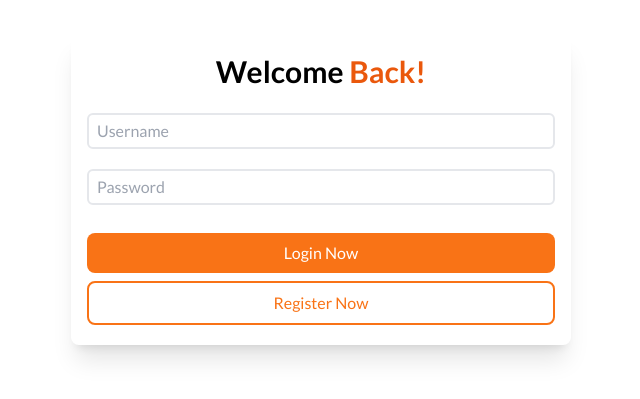
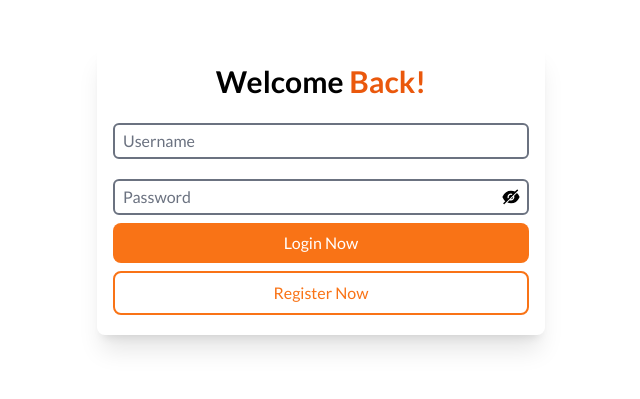
Before and after one commit to Ricobyter/Jagrati-2.0, a React (Vite) app in the folder frontend/: page /login in a window 1280 px wide. Shown: the part 211-610 px from the top of the page, without its empty margins (319-959 px from the left). Built offline with nearby package versions, Linux system fonts and the light colour scheme.

Commit message:
added show passord option

```diff
--- a/frontend/package.json
+++ b/frontend/package.json
@@ -10,6 +10,7 @@
     "preview": "vite preview"
   },
   "dependencies": {
+    "@tailwindcss/forms": "^0.5.7",
     "@types/google-map-react": "^2.1.10",
     "google-map-react": "^2.2.1",
     "google-maps-react": "^2.0.6",
--- a/frontend/src/components/Navbar.tsx
+++ b/frontend/src/components/Navbar.tsx
@@ -47,7 +47,7 @@ export default function Navbar() {
 
                 {/* hamburger */}
               <div className='-mr-2 flex md:hidden'>
-                <button className='p-2 justify-center flex items-center rounded-md text-white cursor-pointer' type='button' onClick={handleMenu} >
+                <button className='py-1 px-2 justify-center flex items-center rounded-md text-white cursor-pointer' type='button' onClick={handleMenu} >
                 {open === true? <FaTimes />: <FaBars/>}
                 </button>
               </div>
@@ -58,7 +58,6 @@ export default function Navbar() {
                     <a href={link.link} key={link.title} className='text-white border-b-2 border-transparent hover:border-b-white transition-all duration-200'>{link.title}</a>
                   ))}
                   <button className='text-white border-b-2 border-transparent hover:border-b-white transition-all duration-200' ><Link to="/login">Login</Link></button>
-
                 </div>
 
               </div>
@@ -67,11 +66,10 @@ export default function Navbar() {
             {/* mobile-menu  */}
             {open? (
               <div className='md:hidden '>
-                <div className='ox-2 pt-2 pb-3 space-y-1 sm:px-3'>
+                <div className='px-2 py-1 space-y-1 sm:px-3'>
                 {NavLinks.map((link) => (
                     <a href={link.link} key={link.title} className='text-white text-xl font-serif z-50 block px-3 py-2 rounded-md  font-medium'>{link.title}</a>
                   ))}
-
 
                 </div>
               </div>
--- a/frontend/src/pages/Login.tsx
+++ b/frontend/src/pages/Login.tsx
@@ -1,21 +1,41 @@
 // import React from 'react'
+import { useState } from 'react';
+import { AiFillEye, AiFillEyeInvisible } from 'react-icons/ai';
 import { useNavigate } from 'react-router-dom'
-import { Link} from 'react-router-dom'
 
-export default function Login(){
-    const navigate = useNavigate();
+export default function Login() {
+  const navigate = useNavigate();
+  const [showPass, setShowPass] = useState<boolean>(true);
+
+  const toggle = () => {
+    setShowPass(!showPass)
+  }
   return (
     <div className='h-[100vh] w-[100vw] flex items-center justify-center'>
-      <div className='p-5 shadow-xl rounded-lg w-[500px] px-4'>
+      <div className='p-5 shadow-xl rounded-lg w-[90vw] sm:w-[74vw] md:w-[50vw] lg:w-[35vw] px-4 '>
         <h1 className='text-center text-3xl mb-6 font-semibold'>Welcome <span className='text-orange-600'>Back!</span></h1>
         <div >
-          <form className='flex flex-col gap-5'>
+          <form className='flex flex-col '>
+            <div>
+            <input type="text" className='py-1 px-2 border-2  rounded-md text-gray-800 w-full' placeholder='Username' />
+            </div>
+            <div className='relative'>
 
-          <input type="text" className='py-1 px-2 border-2  rounded-md text-gray-800' placeholder='Username'/>
-          <input type="text" className='py-1 px-2 border-2  rounded-md text-gray-800' placeholder='Password'/>
-          <button type='submit' className='px-auto w-full py-2 rounded-lg text-white bg-orange-500 text-md font-medium mt-2'>Login Now</button>
+            <div className='relative mt-5'>
+            <input type={showPass ? 'text' : 'password'} className='py-1 w-full px-2 border-2  rounded-md text-gray-800' placeholder='Password' />
+            </div>
+            <div className='text-xl absolute top-7 right-2 cursor-pointer text-black'>
+              {
+                showPass ? <AiFillEyeInvisible onClick={toggle} /> : <AiFillEye onClick={toggle} />
+              }
+            </div>
+              </div>
+            <div>
+            <button type='submit' className='px-auto w-full py-2 rounded-lg text-white bg-orange-500 text-md font-medium mt-2'>Login Now</button>
+          <button type='submit' className='px-auto w-full py-2 rounded-lg text-orange-500 border-2 border-orange-500 text-md mt-2 font-medium' onClick={() => navigate('/register')}>Register Now</button>
+            </div>
           </form>
-          <button type='submit' className='px-auto w-full py-2 rounded-lg text-orange-500 border-2 border-orange-500 text-md mt-2 font-medium' onClick={() => navigate('/register')}>Register Now</button>
+
         </div>
 
       </div>
--- a/frontend/src/pages/Register.tsx
+++ b/frontend/src/pages/Register.tsx
@@ -1,6 +1,7 @@
-import { Link} from 'react-router-dom'
+import { Link } from 'react-router-dom'
 import img1 from '../assets/images/child.jpg'
 import { useState } from 'react';
+import { AiFillEye, AiFillEyeInvisible } from 'react-icons/ai';
 
 export default function Register() {
   // const navigate = useNavigate();
@@ -14,16 +15,21 @@ export default function Register() {
     optionsHTML.push(<option key={ini} value={ini}>{ini}</option>);
   }
 
+  const [showPass, setShowPass] = useState<boolean>(true);
 
-
+  const toggle = () => {
+    setShowPass(!showPass)
+  }
 
   return (
     <div className='min-h-screen flex justify-center items-center' >
       <div className='container mx-auto'>
         <div className='flex flex-col lg:flex-row w-10/12  lg:w-8/12 bg-white rounded-2xl mx-auto shadow-xl overflow-hidden '>
           <div className='w-full lg:w-1/2 text-white flex flex-col items-center justify-center p-12 opacity-90 bg-no-repeat bg-center bg-cover'
-      style={{backgroundSize: 'cover',
-        backgroundImage: `url(${img1})`}}>
+            style={{
+              backgroundSize: 'cover',
+              backgroundImage: `url(${img1})`
+            }}>
           </div>
           <div className='w-full lg:w-1/2 py-10 lg:py-16 px-6 lg:px-12'>
             <h1 className='text-3xl mb-4 font-semibold'>Registration</h1>
@@ -31,13 +37,13 @@ export default function Register() {
             <form>
 
               <div className='mt-5'>
-          <input type = 'text' className = 'border border-gray-400 py-1 px-2 w-full rounded-sm' placeholder = 'Your Name'/>
+                <input type='text' className='border border-gray-400 py-1 px-2 w-full rounded-sm' placeholder='Your Name' />
               </div>
               <div className='mt-5'>
-          <input type = 'password' className = 'border border-gray-400 py-1 px-2 w-full rounded-sm' placeholder = ' Roll No.'/>
+                <input type='password' className='border border-gray-400 py-1 px-2 w-full rounded-sm' placeholder=' Roll No.' />
               </div>
               <div className='mt-5'>
-          <input type = 'text' className = 'border border-gray-400 py-1 px-2 w-full rounded-sm' placeholder = 'Email'/>
+                <input type='text' className='border border-gray-400 py-1 px-2 w-full rounded-sm' placeholder='Email' />
               </div>
               <div className='mt-5 flex gap-3'>
                 <select
@@ -63,13 +69,21 @@ export default function Register() {
                 </select>
 
               </div>
-          <div className='mt-5'>
-          <input type = 'password' className = 'border border-gray-400 py-1 px-2 w-full rounded-sm' placeholder = 'Password'/>
+              <div className='mt-5 relative'>
+                <input type={showPass ? 'password' : 'string'} className='border border-gray-400 py-1 px-2 w-full rounded-sm' placeholder='Password' />
+                <div>
+                  <div className='text-xl absolute top-2 right-3 cursor-pointer'>
+                    {
+                      showPass ? <AiFillEyeInvisible onClick = {toggle}/> : <AiFillEye onClick = {toggle}/>
+                    }
+                  </div>
+
+                </div>
               </div>
 
               <div className='mt-5 flex'>
                 <p>Insert profile picture <span className='text-orange-500'>(optional)</span></p>
-            <input type="file"  />
+                <input type="file" />
               </div>
               <div className='mt-5'>
                 <button className='text-center text-white w-full rounded-lg py-2 font-semibold bg-gradient-to-r from-orange-500 to-orange-400 hover:{bg-gradient-to-r from-orange-400 to-orange-500}' ><Link to="/">Register Now</Link></button>
--- a/frontend/tailwind.config.js
+++ b/frontend/tailwind.config.js
@@ -13,5 +13,7 @@ export default {
       // },
     },
   },
-  plugins: [],
+  plugins: [
+    require('@tailwindcss/forms'),
+  ],
 }
```
Also changed, not shown: 1 other file (tests, documents, lock files or other folders). Lines whose indentation alone changed are shown as unchanged.
